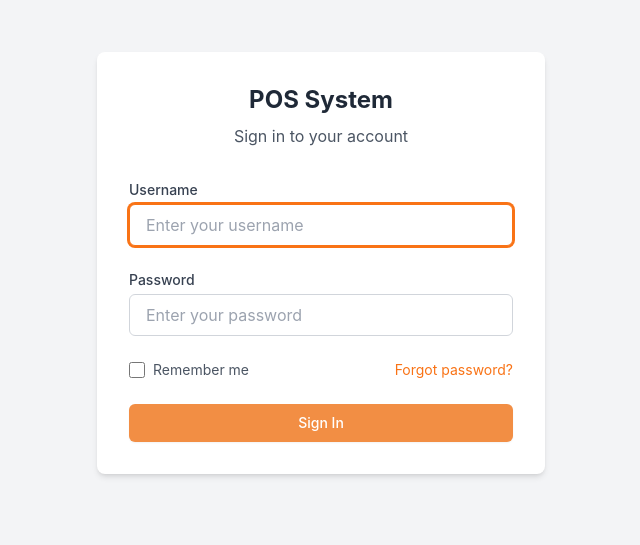
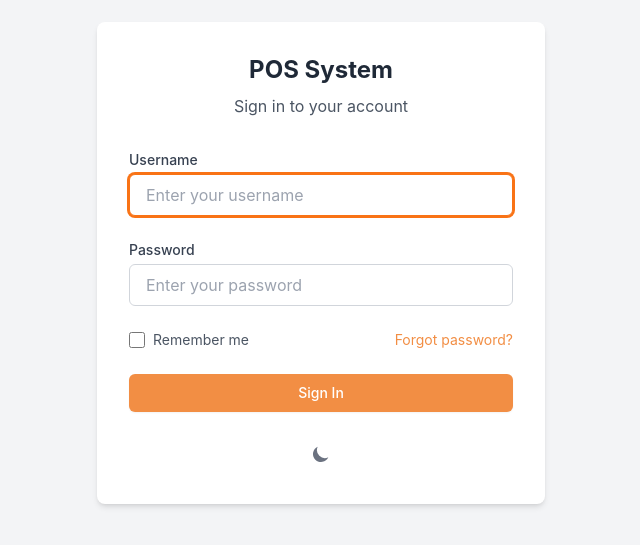
Before and after one commit to KryAboutIt/S4Q2P3-fe, a Vue app: page /login in a window 1280 px wide. Shown: the part 137-682 px from the top of the page, without its empty margins (319-959 px from the left). Built offline with nearby package versions, Linux system fonts and the light colour scheme.

Commit message:
feat: enhance LoginView with dark mode support and update Tailwind CSS configuration

```diff
--- a/src/views/LoginView.vue
+++ b/src/views/LoginView.vue
@@ -1,59 +1,144 @@
 <template>
-  <div class="flex justify-center items-center min-h-screen bg-gray-100 p-4">
-    <div class="w-full max-w-md p-6 md:p-8 bg-white rounded-lg shadow-md">
+  <div
+    class="flex justify-center items-center min-h-screen bg-gray-100 dark:bg-gray-900 p-4"
+  >
+    <div
+      class="w-full max-w-md p-6 md:p-8 bg-white dark:bg-gray-800 rounded-lg shadow-md"
+    >
       <div class="text-center mb-8">
-        <h1 class="text-2xl font-bold text-gray-800 mb-2">POS System</h1>
-        <p class="text-gray-600">Sign in to your account</p>
+        <h1 class="text-2xl font-bold text-gray-800 dark:text-white mb-2">
+          POS System
+        </h1>
+        <p class="text-gray-600 dark:text-gray-400">Sign in to your account</p>
       </div>
 
       <form class="space-y-6">
         <div class="space-y-1">
-          <label for="username" class="block text-sm font-medium text-gray-700"
+          <label
+            for="username"
+            class="block text-sm font-medium text-gray-700 dark:text-gray-300"
             >Username</label
           >
           <input
             id="username"
             type="text"
             placeholder="Enter your username"
-            class="w-full px-4 py-2 border border-gray-300 rounded-md focus:outline-none focus:ring-2 focus:ring-orange-500 focus:border-orange-500"
+            class="w-full px-4 py-2 border border-gray-300 dark:border-gray-700 rounded-md bg-white dark:bg-gray-700 text-gray-700 dark:text-white focus:outline-none focus:ring-2 focus:ring-orange-500 focus:border-orange-500"
             autofocus
           />
         </div>
 
         <div class="space-y-1">
-          <label for="password" class="block text-sm font-medium text-gray-700"
+          <label
+            for="password"
+            class="block text-sm font-medium text-gray-700 dark:text-gray-300"
             >Password</label
           >
           <input
             id="password"
             type="password"
             placeholder="Enter your password"
-            class="w-full px-4 py-2 border border-gray-300 rounded-md focus:outline-none focus:ring-2 focus:ring-orange-500 focus:border-orange-500"
+            class="w-full px-4 py-2 border border-gray-300 dark:border-gray-700 rounded-md bg-white dark:bg-gray-700 text-gray-700 dark:text-white focus:outline-none focus:ring-2 focus:ring-orange-500 focus:border-orange-500"
           />
         </div>
 
         <div class="flex items-center justify-between">
-          <label class="flex items-center text-sm text-gray-600">
+          <label
+            class="flex items-center text-sm text-gray-600 dark:text-gray-400"
+          >
             <input
               type="checkbox"
-              class="h-4 w-4 text-orange-500 focus:ring-orange-500 border-gray-300 rounded mr-2"
+              class="h-4 w-4 text-orange-500 focus:ring-orange-500 border-gray-300 dark:border-gray-600 rounded mr-2"
             />
             Remember me
           </label>
           <a
             href="#"
-            class="text-sm text-orange-500 hover:text-orange-600 hover:underline"
-            >Forgot password?</a
+            class="text-sm text-primary hover:text-primary-hover dark:text-dark-primary dark:hover:text-dark-primary-hover hover:underline"
           >
+            Forgot password?
+          </a>
         </div>
 
         <button
           type="submit"
-          class="w-full py-2 px-4 border border-transparent rounded-md shadow-sm text-sm font-medium text-white bg-[#f28e44] hover:bg-orange-600 focus:outline-none focus:ring-2 focus:ring-offset-2 focus:ring-orange-500"
+          class="w-full py-2 px-4 border border-transparent rounded-md shadow-sm text-sm font-medium text-white bg-primary hover:bg-primary-hover dark:bg-dark-primary dark:hover:bg-dark-primary-hover focus:outline-none focus:ring-2 focus:ring-offset-2 focus:ring-orange-500"
         >
           Sign In
         </button>
       </form>
+
+      <div class="mt-6 text-center">
+        <button
+          id="theme-toggle"
+          class="text-gray-500 dark:text-gray-400 hover:bg-gray-100 dark:hover:bg-gray-700 rounded-lg text-sm p-2 inline-flex items-center"
+        >
+          <svg
+            id="theme-toggle-dark-icon"
+            class="hidden w-5 h-5"
+            fill="currentColor"
+            viewBox="0 0 20 20"
+            xmlns="http://www.w3.org/2000/svg"
+          >
+            <path
+              d="M17.293 13.293A8 8 0 016.707 2.707a8.001 8.001 0 1010.586 10.586z"
+            ></path>
+          </svg>
+          <svg
+            id="theme-toggle-light-icon"
+            class="hidden w-5 h-5"
+            fill="currentColor"
+            viewBox="0 0 20 20"
+            xmlns="http://www.w3.org/2000/svg"
+          >
+            <path
+              d="M10 2a1 1 0 011 1v1a1 1 0 11-2 0V3a1 1 0 011-1zm4 8a4 4 0 11-8 0 4 4 0 018 0zm-.464 4.95l.707.707a1 1 0 001.414-1.414l-.707-.707a1 1 0 00-1.414 1.414zm2.12-10.607a1 1 0 010 1.414l-.706.707a1 1 0 11-1.414-1.414l.707-.707a1 1 0 011.414 0zM17 11a1 1 0 100-2h-1a1 1 0 100 2h1zm-7 4a1 1 0 011 1v1a1 1 0 11-2 0v-1a1 1 0 011-1zM5.05 6.464A1 1 0 106.465 5.05l-.708-.707a1 1 0 00-1.414 1.414l.707.707zm1.414 8.486l-.707.707a1 1 0 01-1.414-1.414l.707-.707a1 1 0 011.414 1.414zM4 11a1 1 0 100-2H3a1 1 0 000 2h1z"
+              fill-rule="evenodd"
+              clip-rule="evenodd"
+            ></path>
+          </svg>
+        </button>
+      </div>
     </div>
   </div>
 </template>
+
+<script setup>
+import { onMounted, nextTick } from "vue";
+
+onMounted(() => {
+  if (
+    localStorage.getItem("color-theme") === "dark" ||
+    (!("color-theme" in localStorage) &&
+      window.matchMedia("(prefers-color-scheme: dark)").matches)
+  ) {
+    document.documentElement.classList.add("dark");
+    document
+      .getElementById("theme-toggle-light-icon")
+      .classList.remove("hidden");
+  } else {
+    document
+      .getElementById("theme-toggle-dark-icon")
+      .classList.remove("hidden");
+  }
+
+  document
+    .getElementById("theme-toggle")
+    .addEventListener("click", function () {
+      document
+        .getElementById("theme-toggle-dark-icon")
+        .classList.toggle("hidden");
+      document
+        .getElementById("theme-toggle-light-icon")
+        .classList.toggle("hidden");
+
+      document.documentElement.classList.toggle("dark");
+
+      if (document.documentElement.classList.contains("dark")) {
+        localStorage.setItem("color-theme", "dark");
+      } else {
+        localStorage.setItem("color-theme", "light");
+      }
+    });
+});
+</script>
--- a/tailwind.config.js
+++ b/tailwind.config.js
@@ -1,10 +1,14 @@
 export default {
   content: ["./index.html", "./src/**/*.{vue,js,ts,jsx,tsx}"],
+  darkMode: "class",
   theme: {
     extend: {
       colors: {
         primary: "#f28e44",
-        "primary-dark": "#e67e34",
+        "primary-hover": "#e67e34",
+
+        "dark-primary": "#E6613E",
+        "dark-primary-hover": "#ff7654",
       },
       screens: {
         xs: "475px",
```
